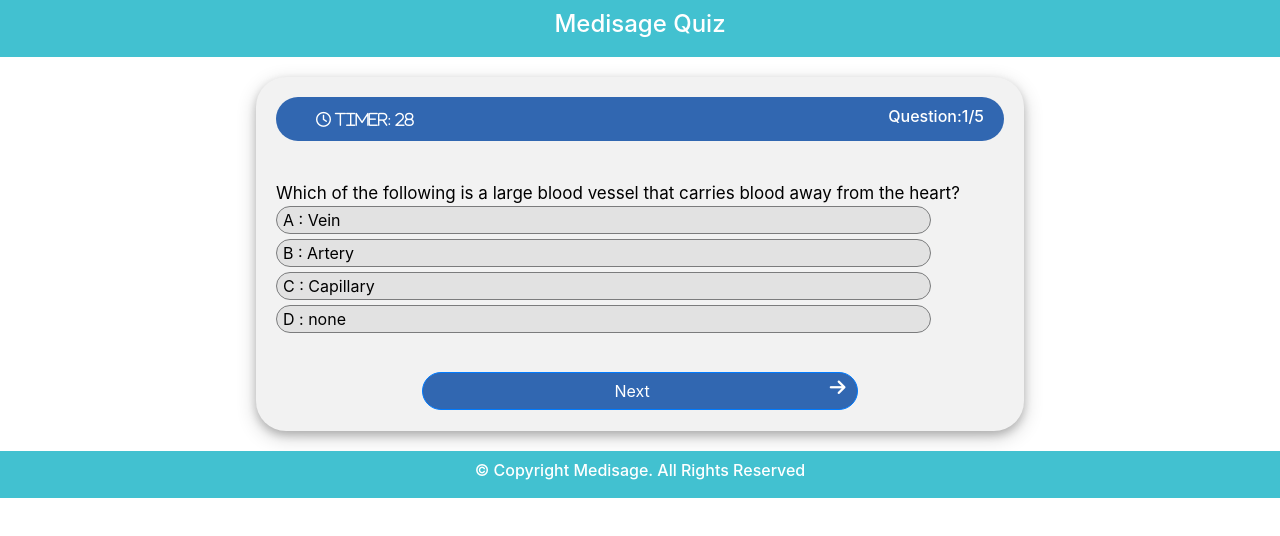
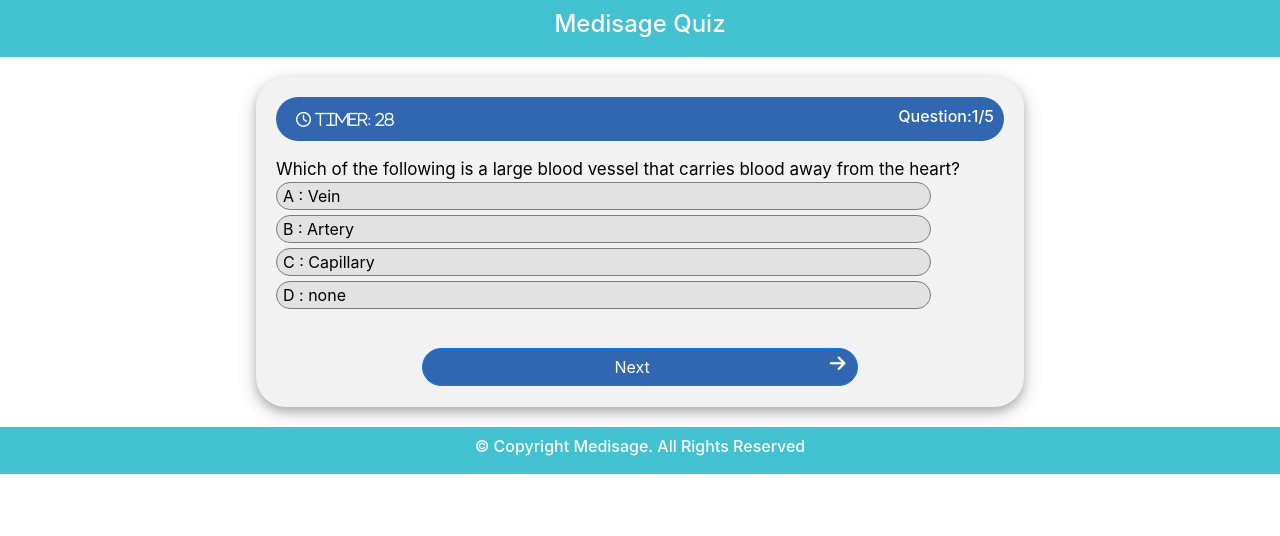
Before and after one commit to 1305-shivanijha/quizy, a plain HTML site: page index.html in a window 1280 px wide. Both pictures are taken after a click on the button "Start". Drawn offline with nearby package versions, Linux system fonts and the light colour scheme.

Commit message:
Update index.html

```diff
--- a/index.html
+++ b/index.html
@@ -217,10 +217,10 @@ color:black;
 
 
 <div class="inline-time">
-<div id="question-num" style="float:right;font-size:12px; margin-top:10px;padding-right:20px;"></div>
+<div id="question-num" style="float:right;font-size:12px; margin-top:10px;padding-right:10px;"></div>
 
         <p style="color:white;padding:10px;">
-<i class="fa fa-clock-o" style="font-size:15px;color:white;padding-left:30px;">
+<i class="fa fa-clock-o" style="font-size:15px;color:white;padding-left:10px;">
 Timer:
           <span class="game-timer">15</span>
           </i>
@@ -239,7 +239,7 @@ Timer:
       </div>
 
      </div>
-<br>
+
 
 
     <div id="question"> </div>
```
